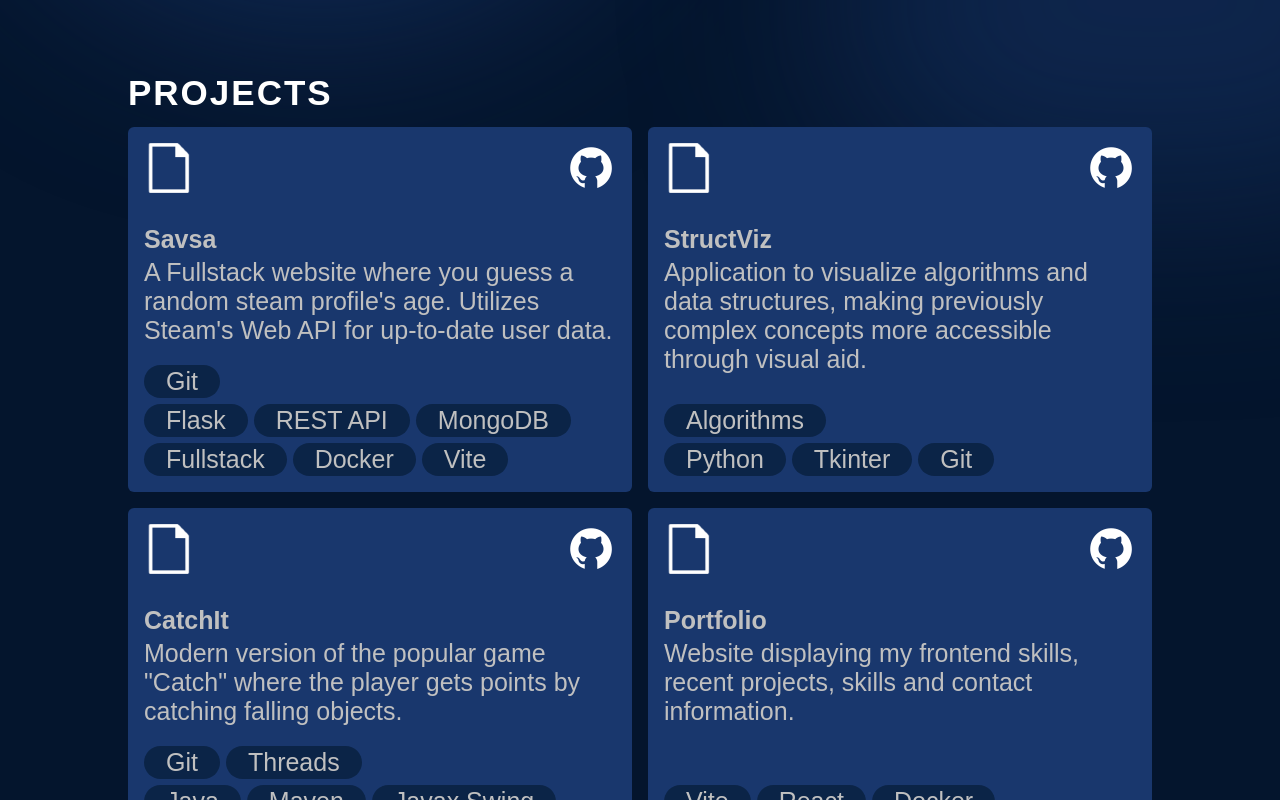
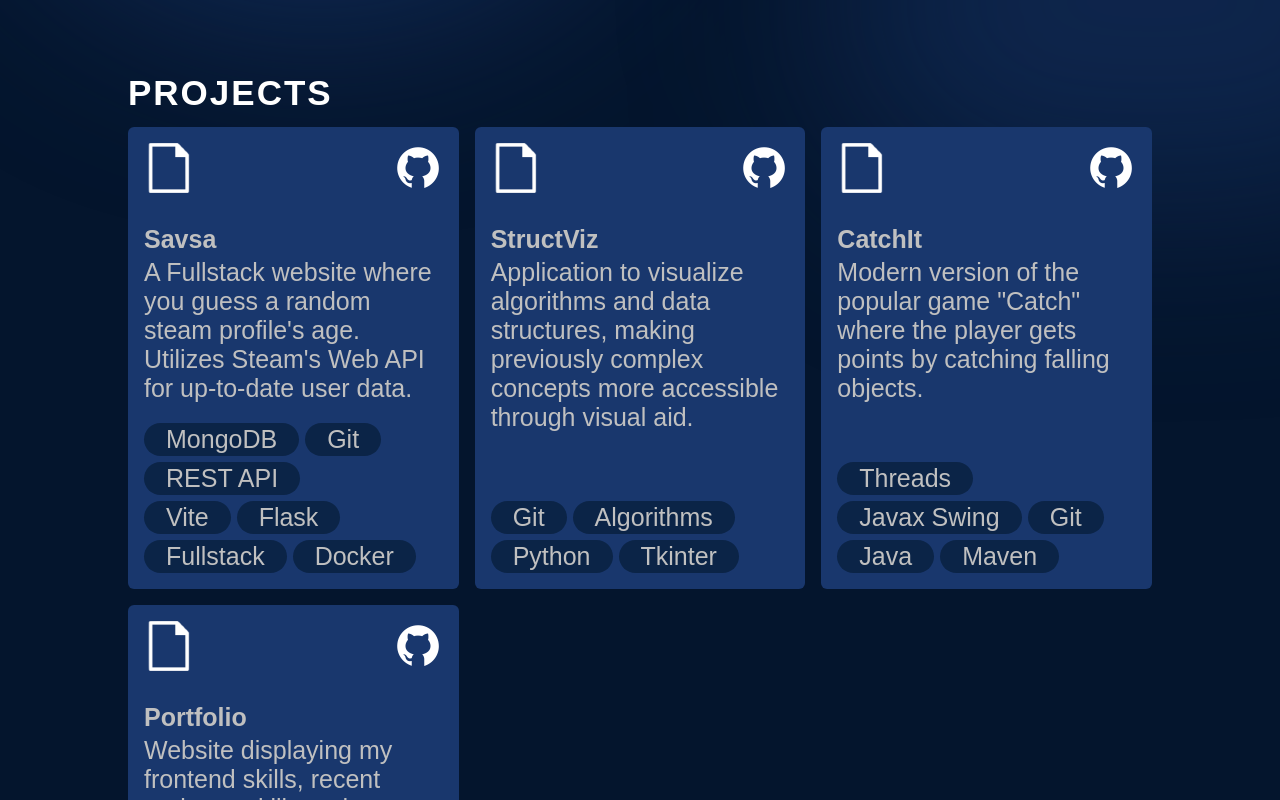
Before and after one commit to HarbourHeading/swe-portfolio, a React (Vite) app: page / in a window 1280 px wide. Shown: the part 580-1380 px from the top of the page. Built offline with nearby package versions, Linux system fonts and the light colour scheme.

Commit message:
Changed grid-template-columns to 1, 1fr on max-width 880px

```diff
--- a/src/components/Projects/Projects.module.css
+++ b/src/components/Projects/Projects.module.css
@@ -35,8 +35,8 @@
 }
 
 
-@media (min-width: 880px) {
+@media (max-width: 880px) {
     .cards {
-        grid-template-columns: repeat(2, 1fr);
+        grid-template-columns: repeat(1, 1fr);
     }
 }
```
